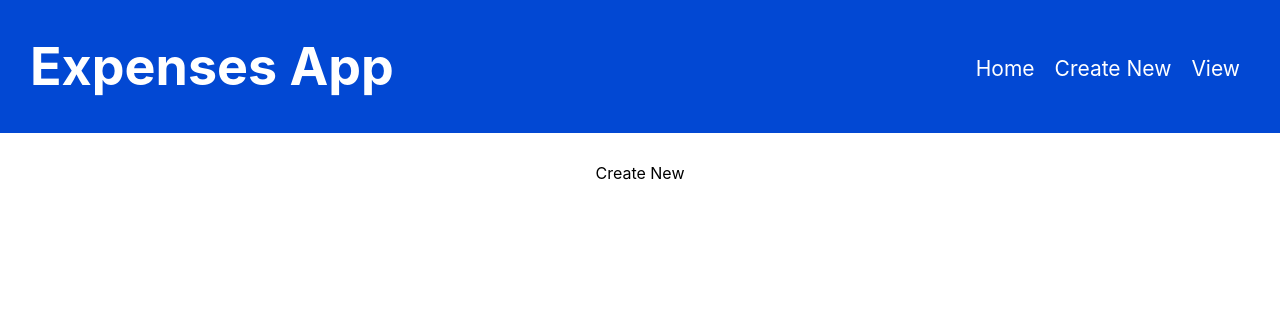
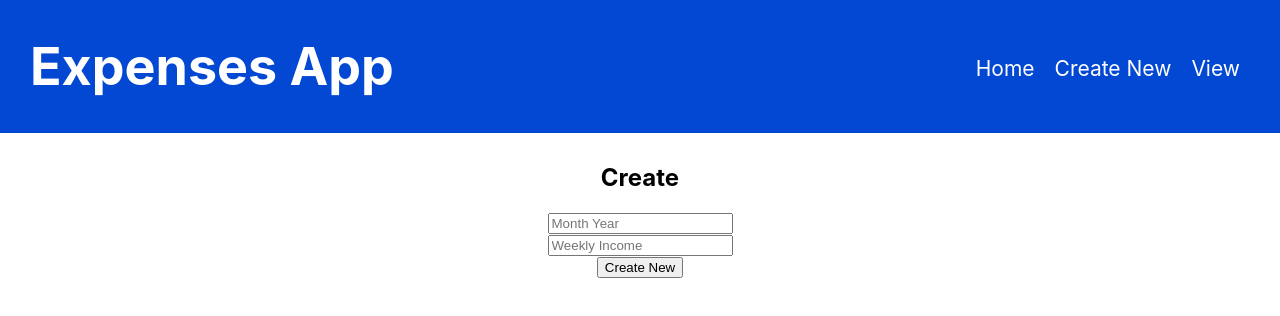
Before and after one commit to itdev161-fa2019/adam-peterka-p2, a React (Create React App) app in the folder client/: page /create in a window 1280 px wide. Shown: the top 316 px of the page. Built offline with nearby package versions, Linux system fonts and the light colour scheme.

Commit message:
completed create page

```diff
--- a/client/src/App.tsx
+++ b/client/src/App.tsx
@@ -1,7 +1,9 @@
 import React from "react";
-import "./App.css";
 import axios from "axios";
 import { BrowserRouter as Router, Switch, Route, Link } from "react-router-dom";
+import "./App.css";
+import Create from "./components/Create/Create";
+import View from "./components/View/View";
 
 class App extends React.Component {
   state = {
@@ -44,8 +46,8 @@ class App extends React.Component {
               {this.state.data}
             </Route>
             <Switch>
-              <Route path="/create">Create New</Route>
-              <Route path="/view">View</Route>
+              <Route exact path="/create" component={Create} />
+              <Route exact path="/view" component={View} />
             </Switch>
           </main>
         </div>
--- /dev/null
+++ b/client/src/components/Create/Create.js
@@ -0,0 +1,80 @@
+import React, { useState } from "react";
+import axios from "axios";
+
+const Create = () => {
+  const [incomeData, setIncomeData] = useState({
+    monthYear: "",
+    weeklyIncome: ""
+  });
+
+  const { monthYear, weeklyIncome } = incomeData;
+
+  const onChange = e => {
+    const { name, value } = e.target;
+    setIncomeData({
+      ...incomeData,
+      [name]: value
+    });
+  };
+
+  const createIncome = async () => {
+    if (weeklyIncome.startsWith("$")) {
+      console.log("Please enter your weekly income without the $.");
+    } else if (!/^\d{1,2}\/\d{4}$/.test(monthYear)) {
+      console.log("Please enter the month and year with a /");
+    } else {
+      const newIncome = {
+        monthYear: monthYear,
+        weeklyIncome: weeklyIncome
+      };
+
+      try {
+        const config = {
+          headers: {
+            "Content-Type": "application/json"
+          }
+        };
+
+        const body = JSON.stringify(newIncome);
+        const res = await axios.post(
+          "http://localhost:5000/api/incomes",
+          body,
+          config
+        );
+        console.log(res.data);
+      } catch (error) {
+        console.error(error.response.data);
+        return;
+      }
+    }
+  };
+
+  return (
+    <div>
+      <h2>Create</h2>
+      <div>
+        <input
+          type="text"
+          placeholder="Month Year"
+          name="monthYear"
+          value={monthYear}
+          onChange={e => onChange(e)}
+        />
+      </div>
+      <div>
+        <input
+          type="text"
+          placeholder="Weekly Income"
+          name="weeklyIncome"
+          value={weeklyIncome}
+          onChange={e => onChange(e)}
+        />
+      </div>
+      <div>
+        <button onClick={() => createIncome()}>Create New</button>
+      </div>
+    </div>
+  );
+};
+
+export default Create;
--- /dev/null
+++ b/client/src/components/View/View.js
@@ -0,0 +1,7 @@
+import React from "react";
+
+const View = () => {
+  return <div>Login</div>;
+};
+
+export default View;
```
